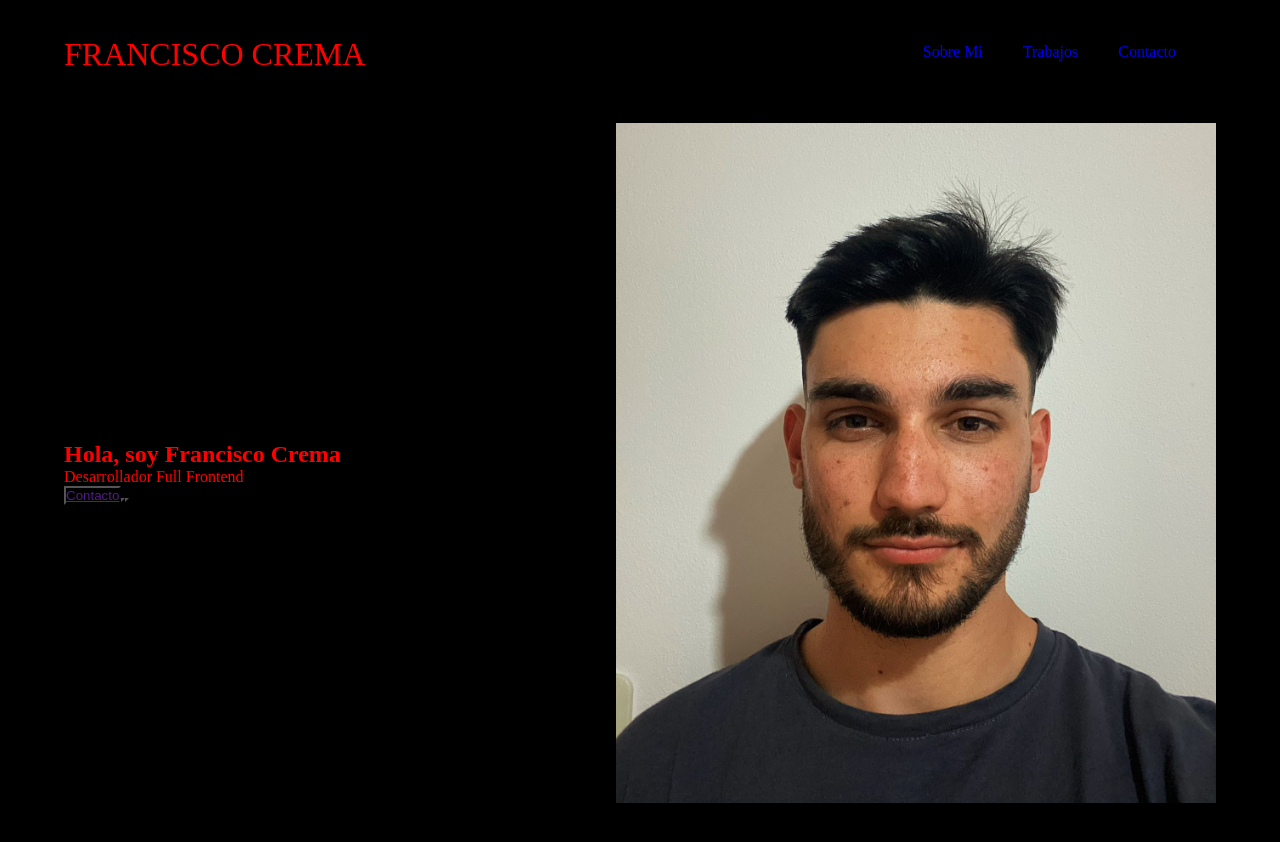
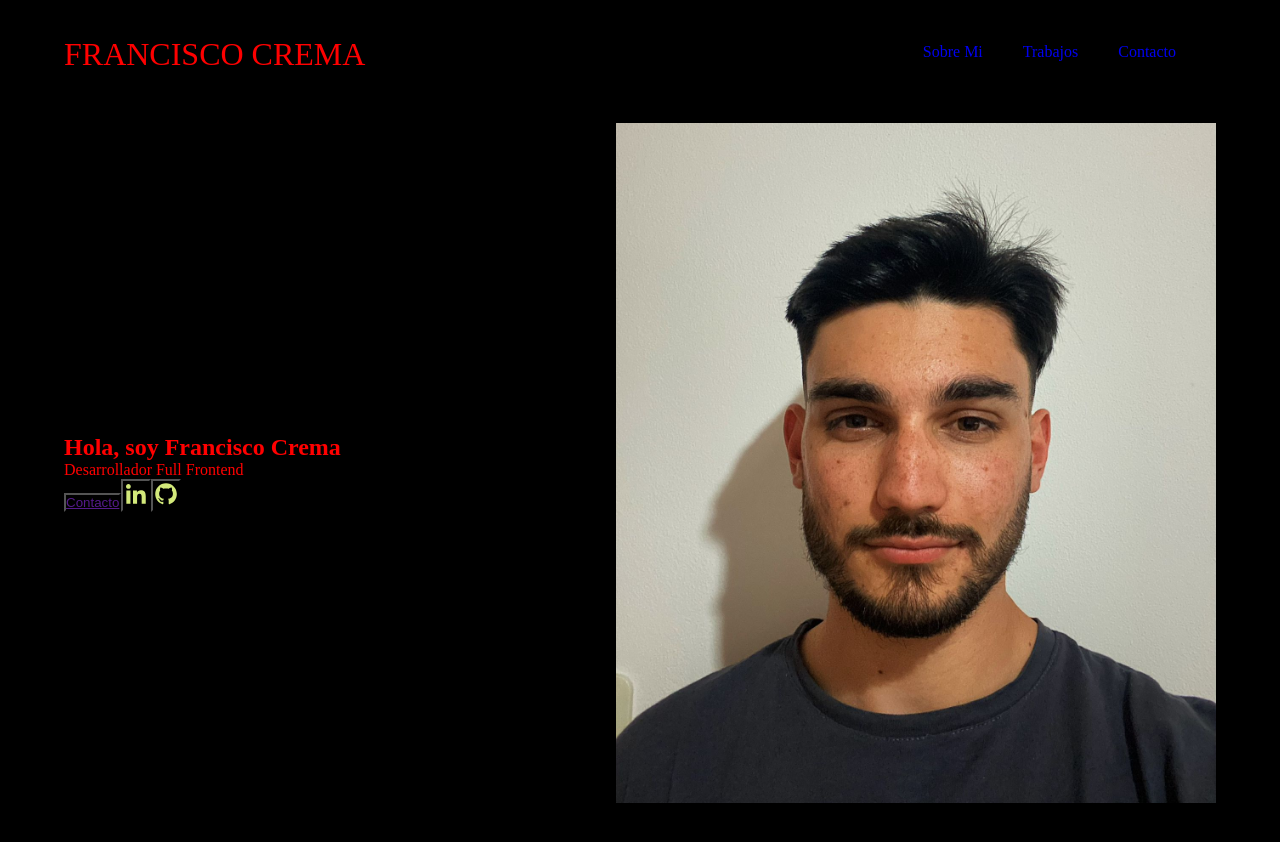
Before and after one commit to FranciscoCrema/Portfolio-V2, a Next.js app: page / in a window 1280 px wide. Shown: the top 842 px of the page. Built offline with nearby package versions, Linux system fonts and the light colour scheme.

Commit message:
Create icon archive

```diff
--- /dev/null
+++ b/src/svg/icons.tsx
@@ -0,0 +1,35 @@
+export const linkedin = (
+  <svg
+    xmlns="http://www.w3.org/2000/svg"
+    width="26"
+    height="26"
+    viewBox="0 0 26 26"
+    fill="none"
+  >
+    <path
+      d="M5.39825 7.79682C6.70735 7.79682 7.76858 6.73558 7.76858 5.42649C7.76858 4.11739 6.70735 3.05615 5.39825 3.05615C4.08915 3.05615 3.02792 4.11739 3.02792 5.42649C3.02792 6.73558 4.08915 7.79682 5.39825 7.79682Z"
+      fill="#D3E97A"
+    />
+    <path
+      d="M10.0068 9.59282V22.7434H14.0898V16.2402C14.0898 14.5242 14.4127 12.8623 16.5403 12.8623C18.6388 12.8623 18.6648 14.8242 18.6648 16.3485V22.7445H22.75V15.5327C22.75 11.9902 21.9873 9.26782 17.8468 9.26782C15.8589 9.26782 14.5264 10.3587 13.9815 11.3912H13.9263V9.59282H10.0068ZM3.35292 9.59282H7.4425V22.7434H3.35292V9.59282Z"
+      fill="#D3E97A"
+    />
+  </svg>
+);
+
+export const github = (
+  <svg
+    xmlns="http://www.w3.org/2000/svg"
+    width="26"
+    height="26"
+    viewBox="0 0 26 26"
+    fill="none"
+  >
+    <path
+      fill-rule="evenodd"
+      clip-rule="evenodd"
+      d="M13.0282 2.16675C7.06008 2.16675 2.223 7.00383 2.223 12.9719C2.223 17.7451 5.31808 21.7957 9.61242 23.2257C10.153 23.3232 10.348 22.9906 10.348 22.7046C10.348 22.4478 10.3393 21.7675 10.3361 20.8673C7.32983 21.5194 6.695 19.4178 6.695 19.4178C6.20533 18.1698 5.49575 17.8372 5.49575 17.8372C4.51533 17.1666 5.5705 17.1818 5.5705 17.1818C6.656 17.2576 7.22475 18.2954 7.22475 18.2954C8.18892 19.9464 9.75542 19.4698 10.3686 19.1935C10.4672 18.4948 10.7488 18.0181 11.0565 17.7483C8.658 17.4764 6.136 16.5491 6.136 12.4075C6.136 11.2299 6.55742 10.2636 7.24533 9.50958C7.13592 9.2355 6.76217 8.13592 7.35258 6.64958C7.35258 6.64958 8.25933 6.35817 10.3231 7.75567C11.2045 7.51589 12.1137 7.3935 13.0271 7.39167C13.9405 7.39315 14.8498 7.51554 15.7311 7.75567C17.7959 6.35708 18.7016 6.64958 18.7016 6.64958C19.292 8.13592 18.9215 9.2355 18.8088 9.50958C19.5022 10.2636 19.9182 11.2288 19.9182 12.4075C19.9182 16.5599 17.394 17.4721 14.9868 17.7397C15.3714 18.0733 15.7181 18.732 15.7181 19.7395C15.7181 21.1847 15.7051 22.3503 15.7051 22.7046C15.7051 22.9938 15.8979 23.3297 16.4493 23.2235C20.7415 21.7913 23.8333 17.744 23.8333 12.9719C23.8333 7.00383 18.9963 2.16675 13.0282 2.16675Z"
+      fill="#D3E97A"
+    />
+  </svg>
+);
```
